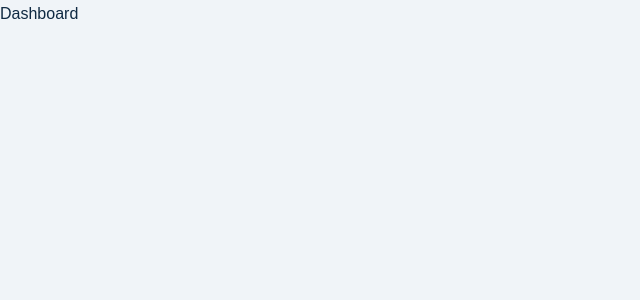
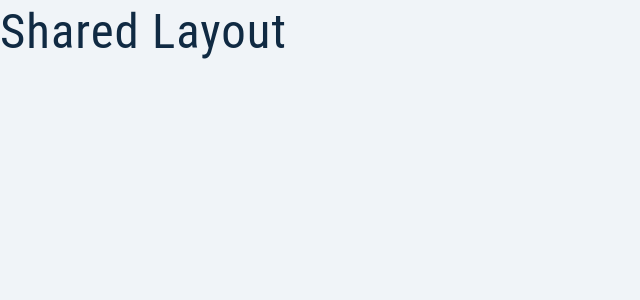
Before and after one commit to swgj19/job-board, a React (Vite) app: page / in a window 1280 px wide. Shown: the top 300 px of the page, without its empty margins (0-640 px from the left). Built offline with nearby package versions, Linux system fonts and the light colour scheme.

Commit message:
Dashboard pages & Shared Layout skeleton

```diff
--- a/src/App.jsx
+++ b/src/App.jsx
@@ -1,5 +1,12 @@
 import { BrowserRouter, Routes, Route } from 'react-router-dom';
-import { Landing, Error, Register, Dashboard } from './pages';
+import { Landing, Error, Register } from './pages';
+import {
+	AllJobs,
+	Profile,
+	SharedLayout,
+	Stats,
+	AddJob,
+} from './pages/dashboard';
 import { ToastContainer } from 'react-toastify';
 import 'react-toastify/dist/ReactToastify.css';
 
@@ -8,7 +15,12 @@ const App = () => {
 		<>
 			<BrowserRouter>
 				<Routes>
-					<Route path='/' element={<Dashboard />} />
+					<Route path='/' element={<SharedLayout />}>
+						<Route index element={<Stats />} />
+						<Route path='all-jobs' element={<AllJobs />} />
+						<Route path='add-job' element={<AddJob />} />
+						<Route path='profile' element={<Profile />} />
+					</Route>
 					<Route path='landing' element={<Landing />} />
 					<Route path='register' element={<Register />} />
 					<Route path='*' element={<Error />} />
--- a/src/pages/Dashboard.jsx
+++ /dev/null
@@ -1,5 +0,0 @@
-const Dashboard = () => {
-	return <div>Dashboard</div>;
-};
-
-export default Dashboard;
--- /dev/null
+++ b/src/pages/dashboard/AddJob.jsx
@@ -0,0 +1,11 @@
+import React from 'react';
+
+const AddJob = () => {
+	return (
+		<div>
+			<h1>Stats</h1>
+		</div>
+	);
+};
+
+export default AddJob;
--- /dev/null
+++ b/src/pages/dashboard/AllJobs.jsx
@@ -0,0 +1,11 @@
+import React from 'react';
+
+const AllJobs = () => {
+	return (
+		<div>
+			<h1>Stats</h1>
+		</div>
+	);
+};
+
+export default AllJobs;
--- /dev/null
+++ b/src/pages/dashboard/Profile.jsx
@@ -0,0 +1,11 @@
+import React from 'react';
+
+const Profile = () => {
+	return (
+		<div>
+			<h1>Profile</h1>
+		</div>
+	);
+};
+
+export default Profile;
--- /dev/null
+++ b/src/pages/dashboard/SharedLayout.jsx
@@ -0,0 +1,11 @@
+import React from 'react';
+
+const SharedLayout = () => {
+	return (
+		<div>
+			<h1>Shared Layout</h1>
+		</div>
+	);
+};
+
+export default SharedLayout;
--- /dev/null
+++ b/src/pages/dashboard/Stats.jsx
@@ -0,0 +1,11 @@
+import React from 'react';
+
+const Stats = () => {
+	return (
+		<div>
+			<h1>Stats</h1>
+		</div>
+	);
+};
+
+export default Stats;
--- /dev/null
+++ b/src/pages/dashboard/index.jsx
@@ -0,0 +1,7 @@
+import AddJob from './AddJob';
+import AllJobs from './AllJobs';
+import Profile from './Profile';
+import Stats from './Stats';
+import SharedLayout from './SharedLayout';
+
+export { AddJob, AllJobs, Profile, Stats, SharedLayout };
--- a/src/pages/index.jsx
+++ b/src/pages/index.jsx
@@ -1,6 +1,5 @@
 import Landing from './Landing';
 import Error from './Error';
 import Register from './Register';
-import Dashboard from './Dashboard';
 
-export { Landing, Error, Register, Dashboard };
+export { Landing, Error, Register };
```
